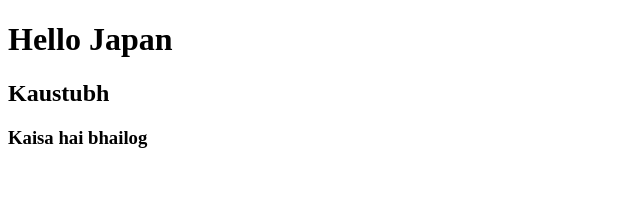
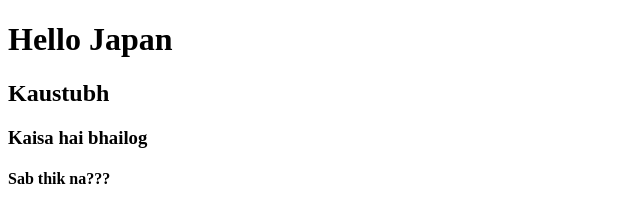
Before and after one commit to karlozk/publicRepo, a plain HTML site: page index.html in a window 1280 px wide. Shown: the whole page, without its empty margins (0-640 px from the left). Drawn offline with Linux system fonts and the light colour scheme.

Commit message:
5th commit

```diff
--- a/index.html
+++ b/index.html
@@ -9,5 +9,6 @@
     <h1>Hello Japan</h1>
     <h2>Kaustubh</h2>
     <h3>Kaisa hai bhailog</h3>
+    <h4>Sab thik na???</h4>
 </body>
 </html>
```
